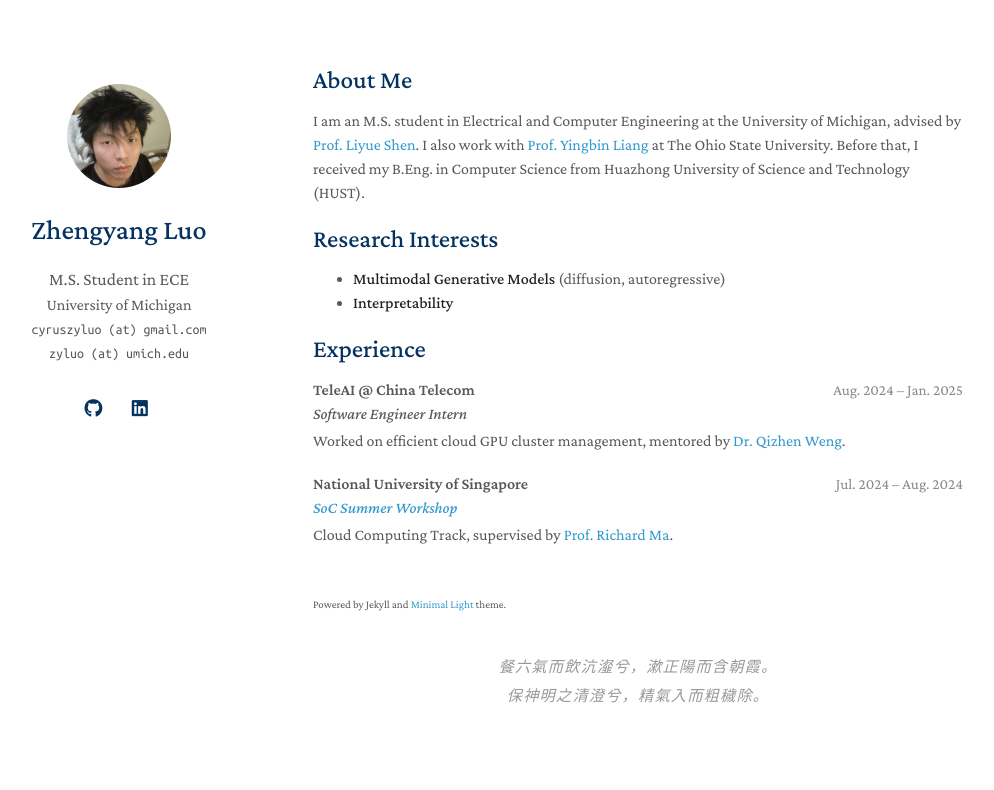
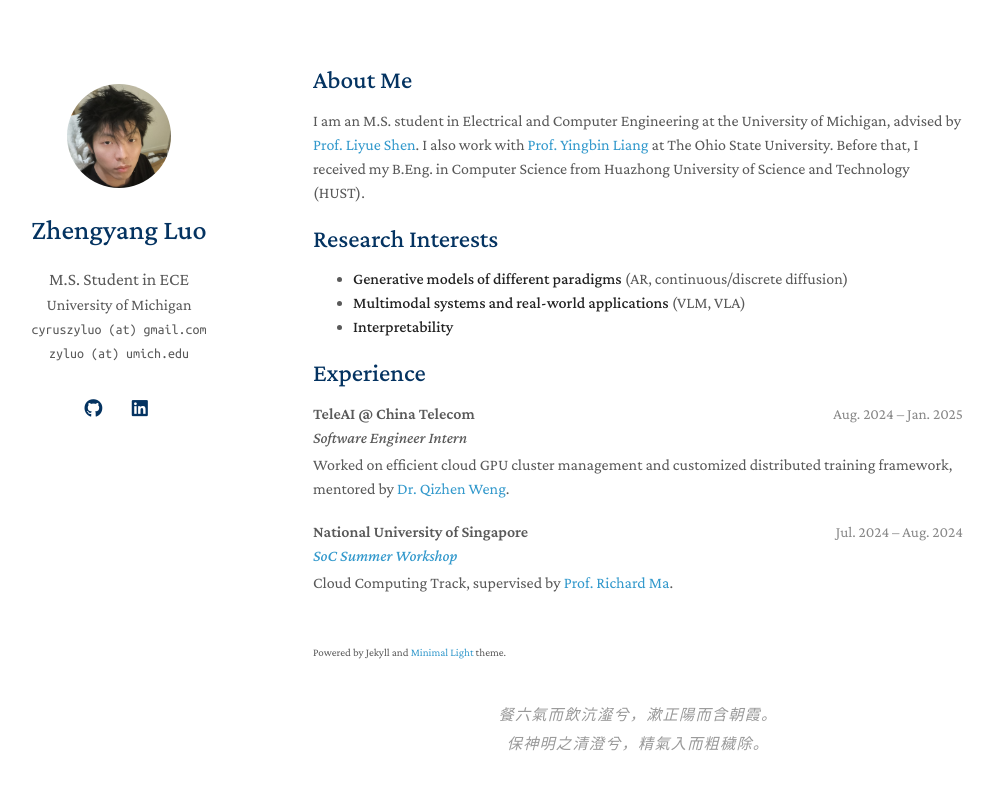
Before and after one commit to peacewang017/peacewang017.github.io, a Jekyll site: the page built from index.md, in a window 1280 px wide. Shown: the top 790 px of the page, without its empty margins (157-1151 px from the left). Built offline with Jekyll 4.4.1, drawn with Linux system fonts in a browser that asks for light colours; some web fonts are replaced; a style sheet for code colours, icons or effects is not loaded; our own code applies the rules of GitHub Pages for plain Markdown files.

Commit message:
update
Co-Authored-By: Claude Opus 5 (1M context) <noreply@anthropic.com>

```diff
--- a/_config.yml
+++ b/_config.yml
@@ -7,7 +7,7 @@ email: "cyruszyluo (at) gmail.com<br>zyluo (at) umich.edu"
 
 # Search Engine Optimization (SEO)
 # The following information is used to improve the website traffic from search engines, e.g., Google.
-keywords: Zhengyang Luo, University of Michigan, multimodal generative models, diffusion models, autoregressive models, interpretability
+keywords: Zhengyang Luo, University of Michigan, HUST
 description: Personal homepage of Zhengyang Luo, M.S. student in ECE at the University of Michigan.
 canonical: https://cyrusluo.site/
 url: https://cyrusluo.site
--- a/_layouts/homepage.html
+++ b/_layouts/homepage.html
@@ -33,7 +33,7 @@
       "jobTitle": "{{ site.position }}",
       "affiliation": { "@type": "CollegeOrUniversity", "name": "{{ site.affiliation }}" },
       "alumniOf": { "@type": "CollegeOrUniversity", "name": "Huazhong University of Science and Technology" },
-      "knowsAbout": ["Multimodal Generative Models", "Diffusion Models", "Autoregressive Models", "Interpretability"],
+      "knowsAbout": ["Generative Models", "Diffusion Models", "Autoregressive Models", "Multimodal Systems", "Vision-Language Models", "Vision-Language-Action Models", "Mechanistic Interpretability"],
       "sameAs": ["{{ site.github_link }}", "{{ site.linkedin }}"]
     }
     </script>
--- a/index.md
+++ b/index.md
@@ -8,7 +8,8 @@ I am an M.S. student in Electrical and Computer Engineering at the University of
 
 ## Research Interests
 
-- **Multimodal Generative Models** (diffusion, autoregressive)
+- **Generative models of different paradigms** (AR, continuous/discrete diffusion)
+- **Multimodal systems and real-world applications** (VLM, VLA)
 - **Interpretability**
 
 ## Experience
@@ -19,7 +20,7 @@ I am an M.S. student in Electrical and Computer Engineering at the University of
     <span class="exp-date">Aug. 2024 – Jan. 2025</span>
   </div>
   <div class="exp-role">Software Engineer Intern</div>
-  <div class="exp-desc">Worked on efficient cloud GPU cluster management, mentored by <a href="https://qzweng.github.io/">Dr. Qizhen Weng</a>.</div>
+  <div class="exp-desc">Worked on efficient cloud GPU cluster management and customized distributed training framework, mentored by <a href="https://qzweng.github.io/">Dr. Qizhen Weng</a>.</div>
 </div>
 
 <div class="exp">
```
